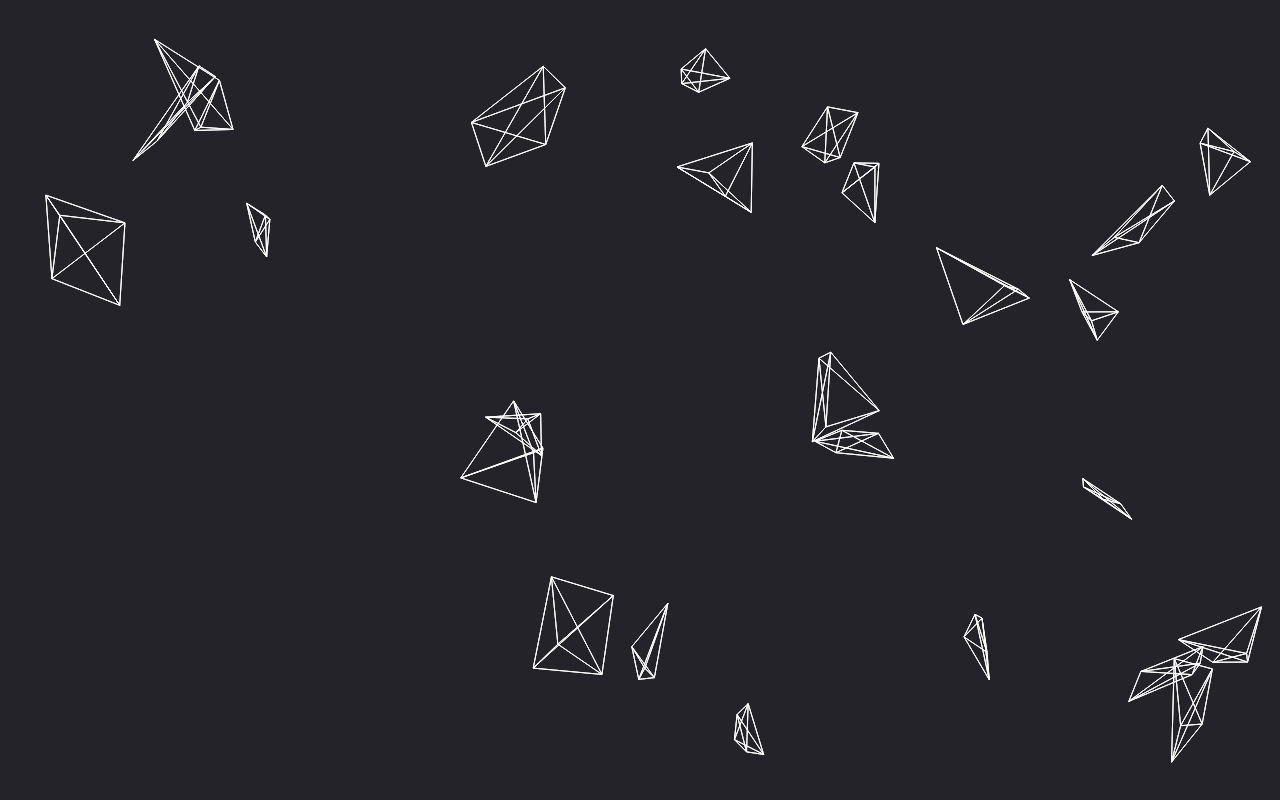
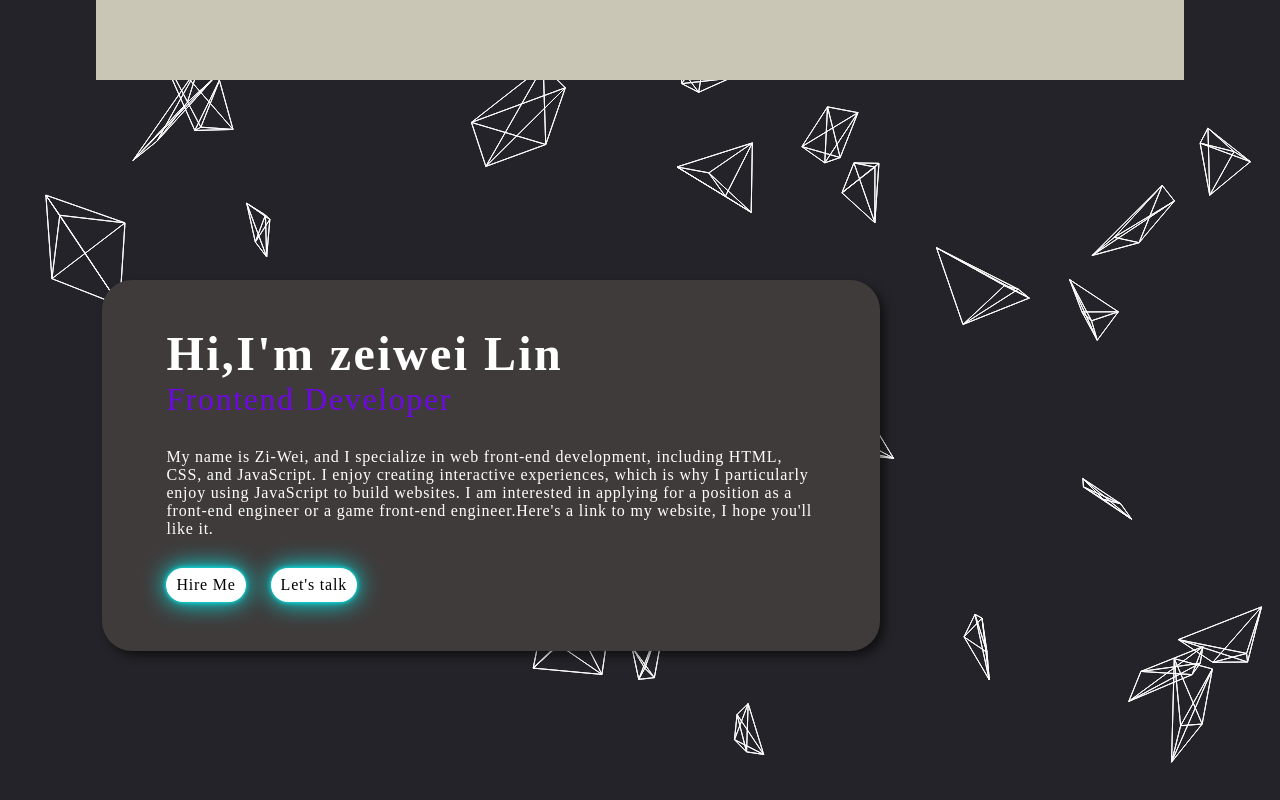
Before and after one commit to zzziwwwei/WebPage, a plain HTML site: page index.html in a window 1280 px wide. Drawn offline with nearby package versions, Linux system fonts and the light colour scheme.

Commit message:
自我介紹

```diff
--- a/index.html
+++ b/index.html
@@ -4,98 +4,46 @@
 <head>
     <link href="style.css" rel="stylesheet" type="text/css">
     <style>
-        html,
-        body {
-            height: 100%;
-            padding: 0;
-            margin: 0;
-        }
-
-        .fill {
-            height: 100vh;
-            width: 100%;
-            float: left;
-        }
-
-        .topMenu {
-            position: relative;
-            height: 10vh;
-            width: 85%;
-            margin: auto;
-            background-color: rgb(202, 198, 182);
-        }
-
-        .loginMenu {
-            position: relative;
-            height: 420px;
-            width: 380px;
-            margin: auto;
-            margin-top: 25vh;
-            background-color: #1c1c1c;
-        }
-
-        .loginMenu form {
-            float: left;
-            position: relative;
-            padding: 20px 20px;
-            background-color: #222;
-            inset: 4px;
-            display: flex;
-            flex-direction: column;
-            justify-content: center;
-            align-items: center;
-
-        }
-
-        .loginMenu form div h2 {
-            font-size: 2em;
-            color: aliceblue;
-        }
     </style>
 </head>
 
 <body>
-     <canvas class="fill" id="canvas" ;></canvas>
-    <!--<div class="fill" style="position: absolute">
+    <canvas class="fill" id="canvas" ;></canvas>
+    <div class="fill" style="position: absolute">
         <div class="topMenu">
         </div>
-        <div class="loginMenu">
-            <form>
-                <div>
-                    <h2>Sign in</h2>
-                </div>
-                <div>
-                    <div>
-                        <ion-icon name="mail-outline"></ion-icon>
-                        <input type="text" required="required">
-                        <span>Username</span>
-                    </div>
-                    <div>
-                        <ion-icon name="lock-closed-outline"></ion-icon>
-                        <input type="password" required="required">
-                        <span>password</span>
-                    </div>
-                </div>
-                <div>
-                    <label for=""><input type="checkbox">Remember me forget password</label>
-                </div>
-                <div>
-                    <input type="submit" volue="Login">
-                </div>
-                <div>
-                    <a href="#">Dont have a account resgistor</a>
-                </div>
+        <div class="selfIntroduction">
+            <div class="title">Hi,I'm zeiwei Lin</div>
+            <div class="head">Frontend Developer</div>
+            <div class="sel_introduction">
+                My name is Zi-Wei, and I specialize in web front-end development, including HTML, CSS, and JavaScript.
+                I enjoy creating interactive experiences, which is why I particularly enjoy using JavaScript to build websites.
+                I am interested in applying for a position as a front-end engineer or a game front-end engineer.Here's a link to my website, I hope you'll like it.
+            </div>
 
-            </form>
+            <div class="email">
+                <a href="#" id="button1">Hire Me </a>
+
+                <a href="#" id="button2" style="margin-left: 20px;">Let's talk </a>
+            </div>
         </div>
-
-    </div>-->
+    </div>
 
 
     <script src="main.js">
     </script>
-    <script type="module" src="https://unpkg.com/ionicons@7.1.0/dist/ionicons/ionicons.esm.js"></script>
-    <script nomodule src="https://unpkg.com/ionicons@7.1.0/dist/ionicons/ionicons.js"></script>
+    <script>
+        let buttons=[];
+        buttons.push(document.getElementById("button1"))
+        buttons.push(document.getElementById("button2"))
+        console.log(buttons)
+        buttons.forEach(i=>{
+            i.addEventListener('click',function(e){
+
+            })
+        })
+
+    </script>
 </body>
 
 </html>
--- a/style.css
+++ b/style.css
@@ -3,6 +3,7 @@ html,
     height: 100%;
     padding: 0;
     margin: 0;
+    font-family: 'Poppins'
 }
 
 .fill {
@@ -19,29 +20,61 @@ html,
     background-color: rgb(202, 198, 182);
 }
 
-        .loginMenu {
+.selfIntroduction {
     position: relative;
-            height: 420px;
-            width: 380px;
-            margin: auto;
+    height: 320px;
+    width: 650px;
+    margin-left: 8%;
     margin-top: 25vh;
-            background-color: #1c1c1c;
+    padding-top: 40px;
+    padding: 2% 5%;
+    background-color: rgb(63, 59, 59);
+    border-radius: 30px;
+    box-shadow: rgba(0, 0, 0, 0.5) 5px 5px 10px;
 }
 
-        .loginMenu form {
-            float: left;
+.selfIntroduction .title{
+    padding-top: 20px;
+    color: #fff;
+    font-weight: 600;
+    text-align: left;
+    font-size: 3em;
+    letter-spacing: 0.05em;
+}
+.selfIntroduction .head{
+    color: #6e0ae0;
+    font-weight: 300;
+    text-align: left;
+    font-size: 2em;
+    letter-spacing: 0.05em;
+}
+.selfIntroduction .sel_introduction{
+    color: #fff;
+    font-weight: 50;
+    text-align: left;
+    padding-top: 30px;
+    letter-spacing: 0.05em;
+}
+.selfIntroduction .email{
     position: relative;
-            padding: 20px 20px;
-            background-color: #222;
-            inset: 4px;
-            display: flex;
-            flex-direction: column;
-            justify-content: center;
-            align-items: center;
-
+    color: #fff;
+    font-weight: 50;
+    text-align: left;
+    padding-top: 30px;
+    letter-spacing: 0.05em;
 }
-
-        .loginMenu form div h2 {
-            font-size: 2em;
-            color: aliceblue;
+.selfIntroduction .email a{
+    display:inline-block;
+    color: #000000;
+    font-weight: 50;
+    text-align: left;
+    letter-spacing: 0.05em;
+    text-decoration: none;
+    padding: 8px 10px;
+    border-radius: 40px;
+    background-color: #fff;
+    box-shadow: 0 0 5px cyan , 0 0 25px cyan
 }
+.selfIntroduction .email a:hover{
+    box-shadow: 0 0 5px rgb(101, 25, 163) , 0 0 25px rgb(101, 25, 163)
+}
```
Lines whose indentation alone changed are shown as unchanged.
